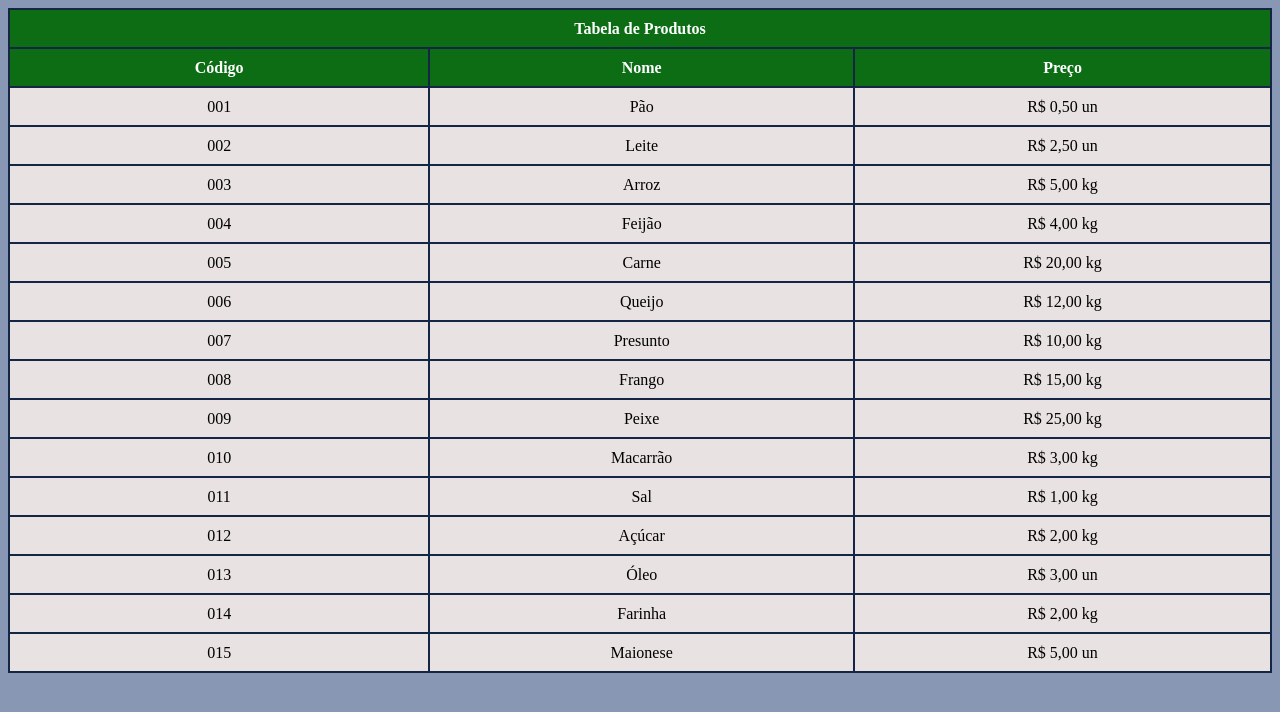
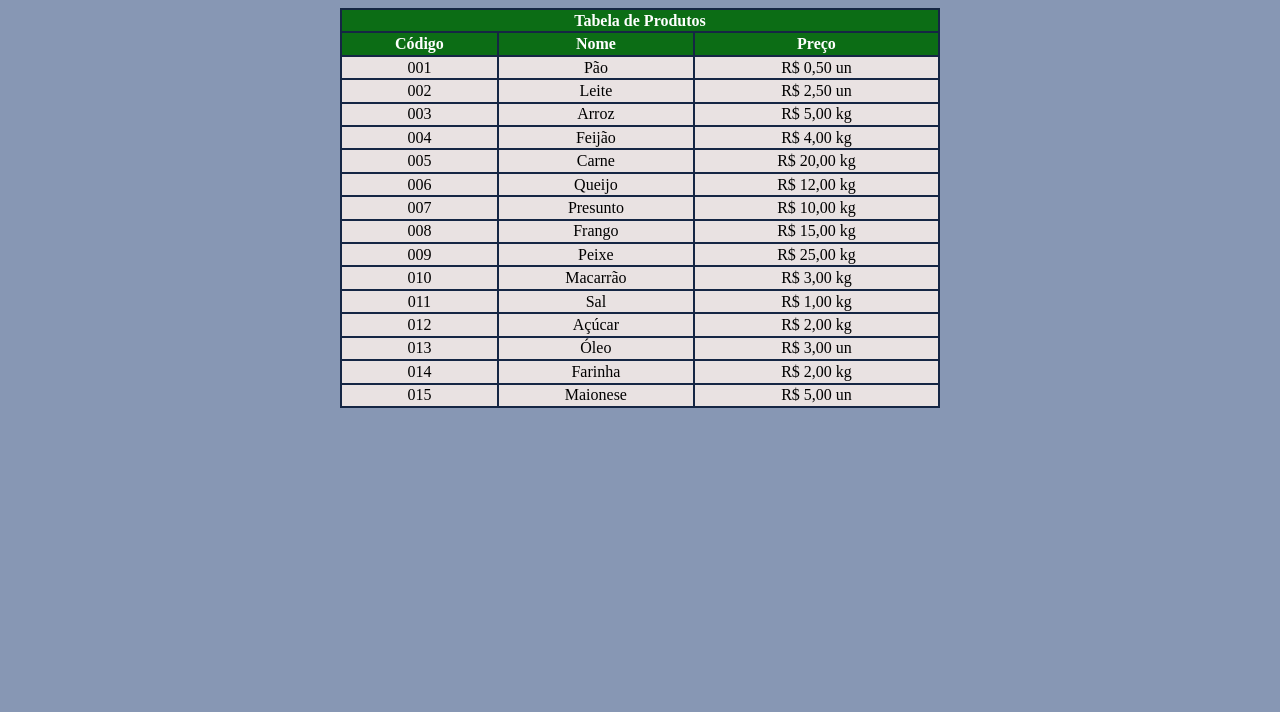
Before and after one commit to caiooww/Desafio---Parada-07---Tables, a plain HTML site: page index.html in a window 1280 px wide. Drawn offline with Linux system fonts and the light colour scheme.

Commit message:
atualizando tamanho

```diff
--- a/style.css
+++ b/style.css
@@ -10,23 +10,26 @@ body{
     background-color: var(--bg_site);
 }
 
-table{
-    margin: auto;
-    text-align: center;
-    border-spacing: 0px;
-    background-color: var(--bg_table);
-}
+
 
 table, th, td{
     border: 1px solid var(--c_border);
 }
 
-th, td{
-    width: 600px;
-    height: 35px;
-}
 
 th{
     background-color: var(--c_th);
     color: var(--c_th_text);
 }
+
+table{
+    margin: auto;
+    border-spacing: 0px;
+    background-color: var(--bg_table);
+    width: 600px;
+    height: 400px;
+}
+
+td{
+    text-align: center;
+}
```
